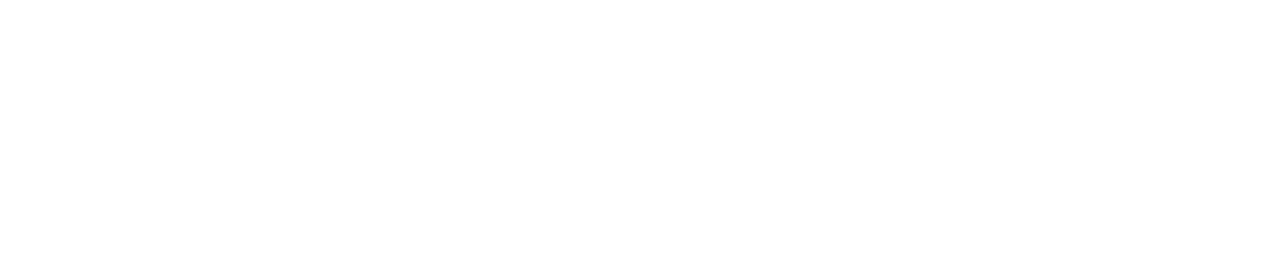
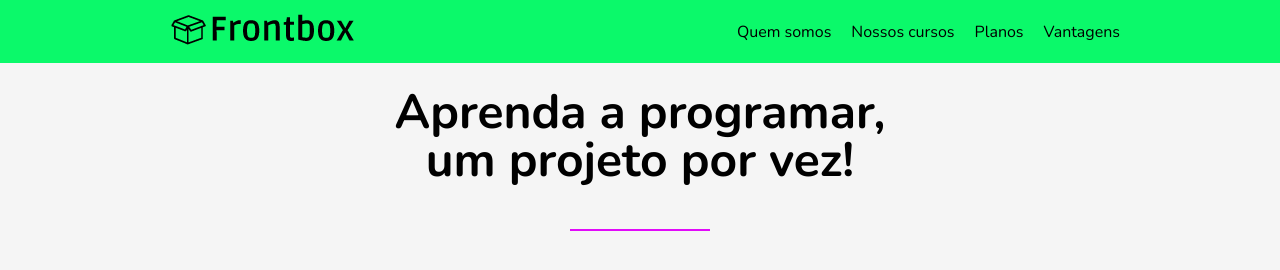
Before and after one commit to henriqqe/projeto-frontbox, a plain HTML site: page index.html in a window 1280 px wide. Drawn offline with nearby package versions, Linux system fonts and the light colour scheme.

Commit message:
configuraçoes do menu

```diff
--- a/css/styles.css
+++ b/css/styles.css
@@ -1,7 +1,7 @@
 *,
 *::before,
 *::after {
-	box-sizing: border-box;
+  box-sizing: border-box;
 }
 
 /**********************************/
@@ -20,19 +20,78 @@
 /**********************************/
 /* 0. Variáveis
 /**********************************/
+:root {
+  --font-primary: 'Nunito', Helvetica, Arial, sans-serif;
+
+  --green-dark: #049a40;
+  --green-light: #0bf96a;
+  --pink-dark: #e10bf9;
+  --pink-light: #e3a0fd;
+  --white: #f5f5f5;
+}
 
 /**********************************/
 /* 1. Estilos gerais
 /**********************************/
-
+body {
+  background-color: var(--white);
+  font-family: var(--font-primary);
+}
+a {
+  text-decoration: none;
+  color: black;
+}
+a > img {
+  cursor: text;
+}
+li a:hover {
+  text-decoration: underline;
+  color: white;
+  background-color: black;
+  transition: 1s;
+}
+hr {
+  border: none;
+  background-color: var(--pink-dark);
+  height: 2px;
+  width: 140px;
+  margin: 20px auto;
+}
 /**********************************/
 /* 2. Menu
 /**********************************/
+.menu-bg {
+  background-color: var(--green-light);
+}
+.menu {
+  display: flex;
+  align-items: center;
+  justify-content: space-between;
+  max-width: 960px;
+  margin: 0px auto;
+  flex-wrap: wrap;
+}
+.menu__logo {
+  margin: 10px;
+}
 
+.nav__list {
+  display: flex;
+  flex-wrap: wrap;
+}
+.nav__link {
+  margin-left: 20px;
+}
 /**********************************/
 /* 3. Header
 /**********************************/
-
+.intro {
+  font-weight: bold;
+  font-size: 3rem;
+  text-align: center;
+  margin: 0 auto;
+  padding: 25px 0;
+}
 /**********************************/
 /* 4. Quem somos
 /**********************************/
--- a/index.html
+++ b/index.html
@@ -1,17 +1,51 @@
 <!DOCTYPE html>
 <html>
   <head>
-	<meta charset="UTF-8">
-	<meta name="viewport" content="width=device-width, initial-scale=1.0">
+    <meta charset="UTF-8" />
+    <meta name="viewport" content="width=device-width, initial-scale=1.0" />
     <title>Frontbox</title>
-	<link rel="stylesheet" href="https://cdnjs.cloudflare.com/ajax/libs/meyer-reset/2.0/reset.min.css"
+    <link
+      rel="stylesheet"
+      href="https://cdnjs.cloudflare.com/ajax/libs/meyer-reset/2.0/reset.min.css"
       integrity="sha512-NmLkDIU1C/C88wi324HBc+S2kLhi08PN5GDeUVVVC/BVt/9Izdsc9SVeVfA1UZbY3sHUlDSyRXhCzHfr6hmPPw=="
-		crossorigin="anonymous" />
-	<link rel="preconnect" href="https://fonts.gstatic.com">
-	<link href="https://fonts.googleapis.com/css2?family=Nunito:wght@400;700&display=swap" rel="stylesheet">
-	<link rel="stylesheet" href="css/styles.css">
+      crossorigin="anonymous"
+    />
+    <link rel="preconnect" href="https://fonts.gstatic.com" />
+    <link
+      href="https://fonts.googleapis.com/css2?family=Nunito:wght@400;700&display=swap"
+      rel="stylesheet"
+    />
+    <link rel="stylesheet" href="css/styles.css" />
   </head>
   <body>
+    <header>
+      <div class="menu-bg">
+        <div class="menu">
+          <div class="menu__logo">
+            <a href="index.html"><img src="img/logo.png" alt="Logo" /></a>
+          </div>
+          <!-- .menu__logo -->
+          <nav class="nav">
+            <ul class="nav__list">
+              <li><a href="#somos" class="nav__link">Quem somos</a></li>
+              <li><a href="#cursos" class="nav__link">Nossos cursos</a></li>
+              <li><a href="#planos" class="nav__link">Planos</a></li>
+              <li><a href="#vantagens" class="nav__link">Vantagens</a></li>
+            </ul>
+            <!-- .nav__link -->
+          </nav>
+          <!-- .nav -->
+        </div>
+        <!-- menu -->
+      </div>
+      <!-- .menu-bg -->
 
+      <h1 class="intro">
+        Aprenda a programar, <br />
+        um projeto por vez!
+      </h1>
+    </header>
+
+    <hr />
   </body>
 </html>
```
Lines whose indentation alone changed are shown as unchanged.
